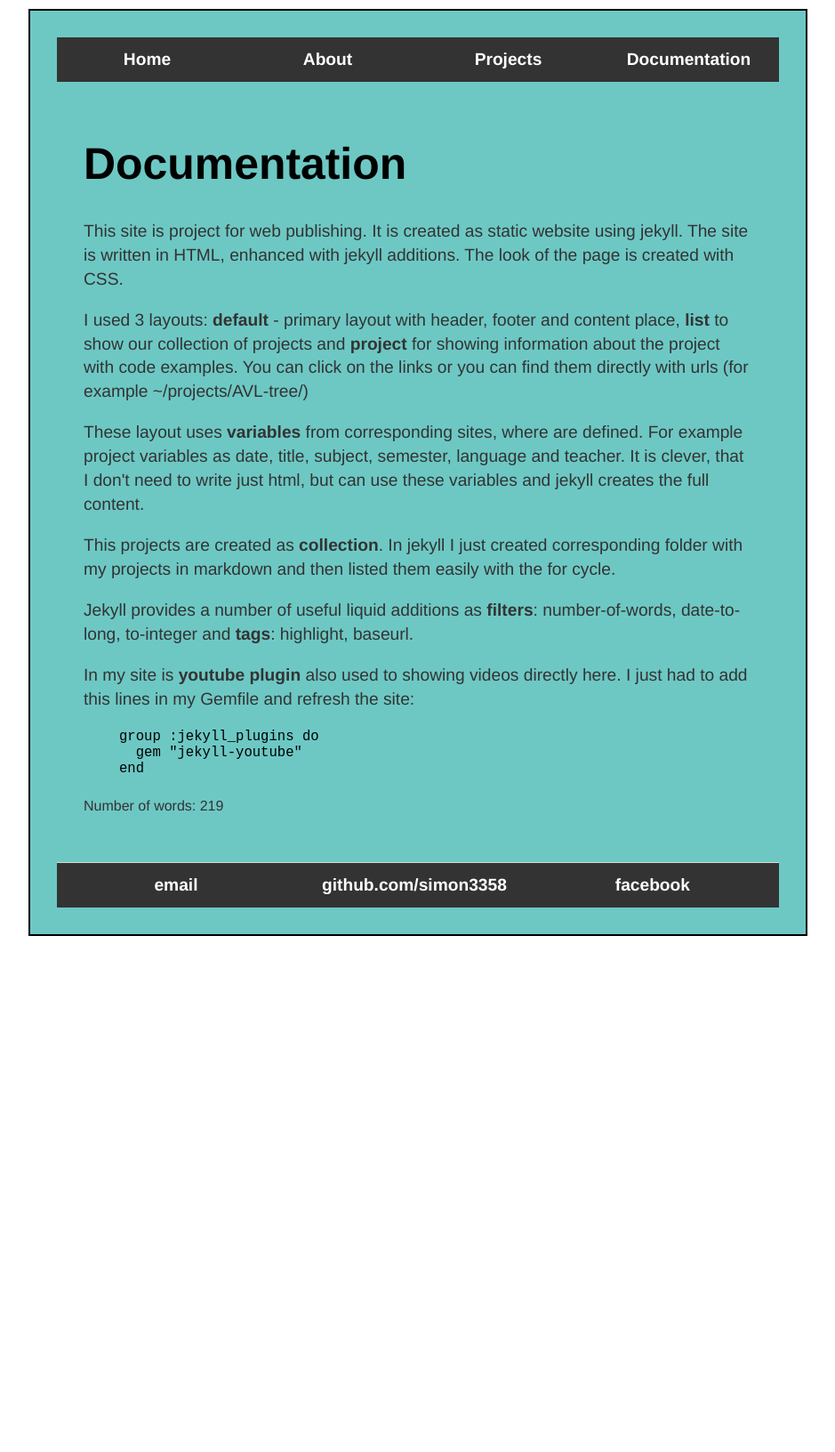
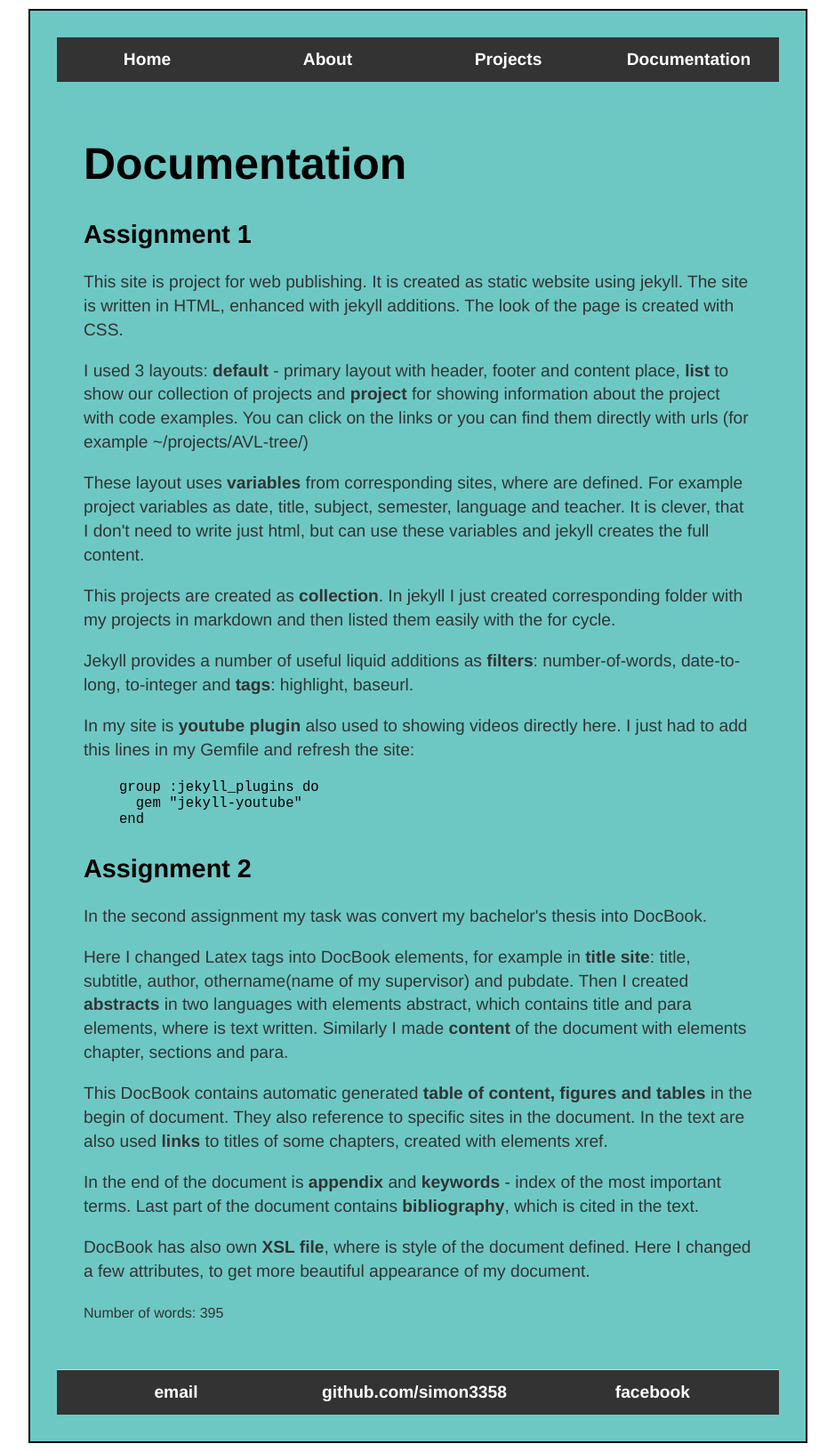
Before and after one commit to simon3358/simon3358.github.io, a Jekyll site: the page built from documentation/index.html, in a window 1280 px wide. Shown: the whole page at 89% size, without its empty margins (170-1109 px from the left). Built offline with Jekyll 4.4.1, drawn with Linux system fonts in a browser that asks for light colours; before the commit the page ends 1062 px from its top, so only the background shows below that.

Commit message:
add assignment 2

```diff
--- a/css/main.css
+++ b/css/main.css
@@ -56,6 +56,9 @@ h1 {
     font-size: 2.6em;
     font-family: 'Helvetica';
 }
+h2 {
+    margin-top: 30px;
+}
 p {
     font-size: 1em;
     line-height: 1.4em;
--- a/documentation/index.html
+++ b/documentation/index.html
@@ -3,6 +3,8 @@ layout: default
 title: Documentation
 ---
 <h1>{{ page.title }}</h1>
+
+<h2>Assignment 1</h2>
 <p>This site is project for web publishing. It is created as static website using jekyll. The site is written
 in HTML, enhanced with jekyll additions. The look of the page is created with CSS.</p>
 <p>I used 3 layouts: <b>default</b> - primary layout with header, footer and content place, <b>list</b> to show our
@@ -24,3 +26,23 @@ group :jekyll_plugins do
   gem "jekyll-youtube"
 end
 {% endhighlight %}
+
+<h2>Assignment 2</h2>
+<p>In the second assignment my task was convert my bachelor's thesis into DocBook.</p>
+<p>Here I changed Latex tags into DocBook elements, for example in <b>title site</b>: title, subtitle,
+    author, othername(name of my supervisor) and pubdate. Then I created <b>abstracts</b> in two languages with elements abstract,
+    which contains title and para elements, where is text written. Similarly I made <b>content</b> of the document
+    with elements chapter, sections and para.</p>
+<p>
+    This DocBook contains automatic generated <b>table of content, figures and tables</b> in the begin of document.
+    They also reference to specific sites in the document. In the text are also used <b>links</b> to titles of some chapters,
+    created with elements xref.
+</p>
+<p>
+    In the end of the document is <b>appendix</b> and <b>keywords</b> - index of the most important terms. Last part of the
+    document contains <b>bibliography</b>, which is cited in the text.
+</p>
+<p>
+    DocBook has also own <b>XSL file</b>, where is style of the document defined. Here I changed a few attributes,
+    to get more beautiful appearance of my document.
+</p>
```
